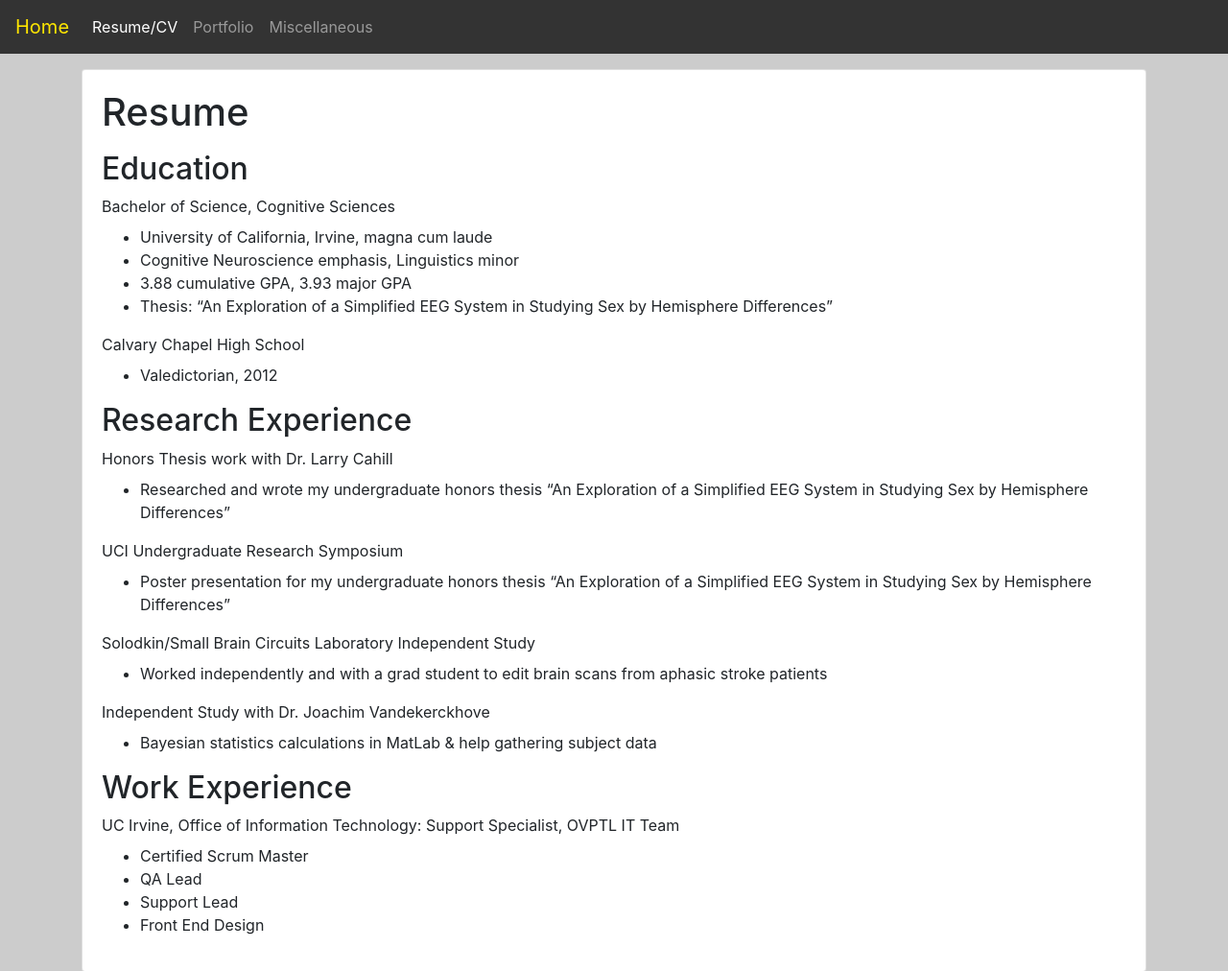
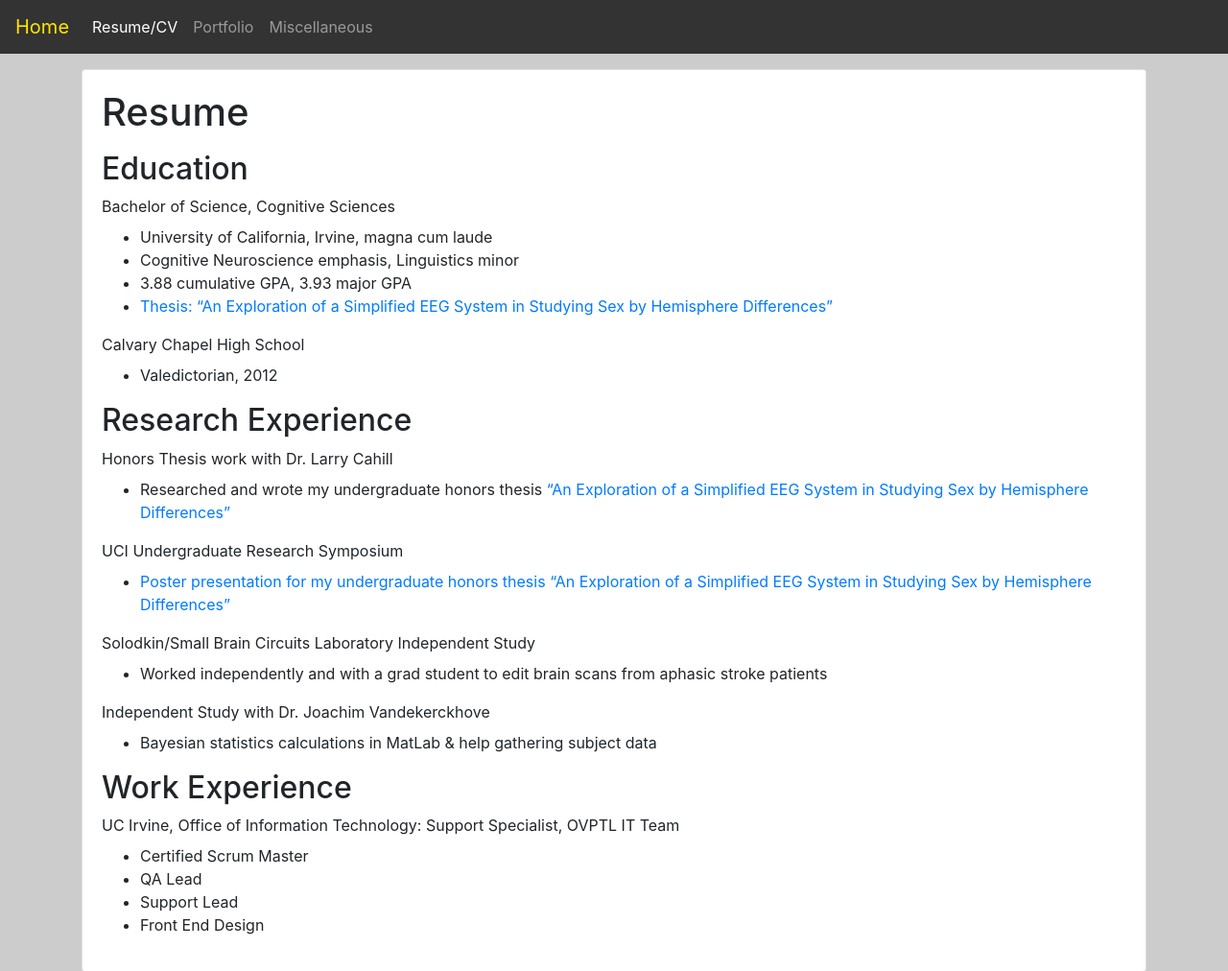
Before and after one commit to eayoung/eayoung.github.io, a plain HTML site: page resume.html in a window 1280 px wide. Shown: the top 1012 px of the page at 96% size. Drawn offline with nearby package versions, Linux system fonts and the light colour scheme.

Commit message:
linked to thesis

```diff
--- a/resume.html
+++ b/resume.html
@@ -41,7 +41,7 @@
 				    		<li>University of California, Irvine, magna cum laude</li>
 				    		<li>Cognitive Neuroscience emphasis, Linguistics minor</li>
 				    		<li>3.88 cumulative GPA, 3.93 major GPA</li>
-				    		<li>Thesis: “An Exploration of a Simplified EEG System in Studying Sex by Hemisphere Differences”</li>
+				    		<li><a href="/files/Thesis.pdf">Thesis: “An Exploration of a Simplified EEG System in Studying Sex by Hemisphere Differences”</a></li>
 				    	</ul>
 					<label id="highschool" for="highschool-info">Calvary Chapel High School</label>
 				    	<ul id="highschool-info" labelled-by="highschool">
@@ -51,11 +51,11 @@
 					<h2>Research Experience</h2>
 				    	<label id="cahill" for="cahill-info">Honors Thesis work with Dr. Larry Cahill</label>
 				    	<ul id="cahill-info" labelled-by="cahill">
-				    		<li>Researched and wrote my undergraduate honors thesis “An Exploration of a Simplified EEG System in Studying Sex by Hemisphere Differences”</li>
+				    		<li>Researched and wrote my undergraduate honors thesis <a href="/files/Thesis.pdf">“An Exploration of a Simplified EEG System in Studying Sex by Hemisphere Differences”</a></li>
 					</ul>
 					<label id="urop" for="urop-info">UCI Undergraduate Research Symposium</label>
 				    	<ul id="urop-info" labelled-by="urop">
-				    		<li>Poster presentation for my undergraduate honors thesis “An Exploration of a Simplified EEG System in Studying Sex by Hemisphere Differences”</li>
+				    		<li><a href="/files/ThesisPoster.pdf">Poster presentation for my undergraduate honors thesis “An Exploration of a Simplified EEG System in Studying Sex by Hemisphere Differences”</a></li>
 					</ul>
 					<label id="susan" for="susan-info">Solodkin/Small Brain Circuits Laboratory Independent Study</label>
 				    	<ul id="susan-info" labelled-by="susan">
```
